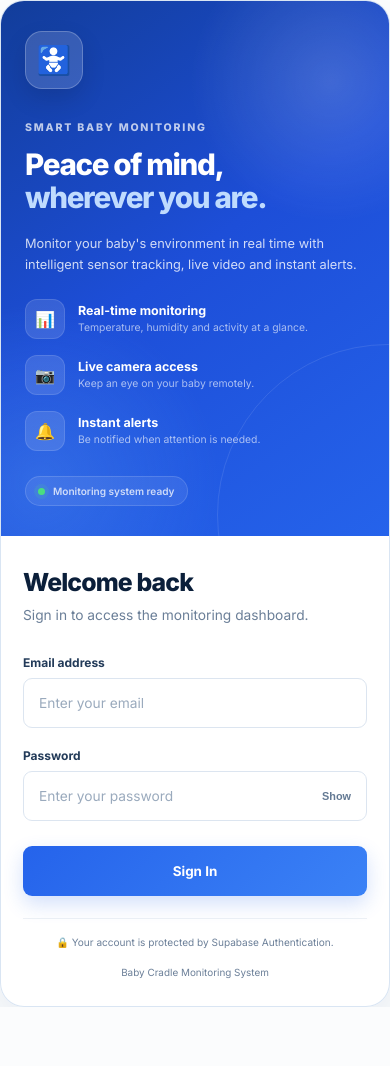
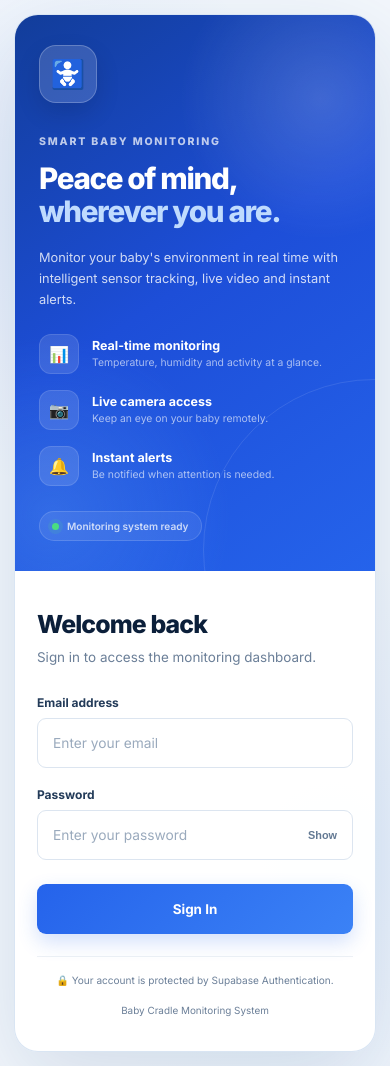
Before and after one commit to MULOWEZI/baby-monitoring-system, a Flask app: page /login in a window 390 px wide. Before the commit the page ends 1007 px from the top, so only its background shows below. Run offline with Flask 3, Linux system fonts and the light colour scheme.

Commit message:
Update login.html

```diff
--- a/templates/login.html
+++ b/templates/login.html
@@ -10,70 +10,345 @@
 
 
 
+
+
 <style>
-:root{--primary:#2563eb;--primary-dark:#1d4ed8;--text:#0b1f3a;--muted:#6b7f98;--border:#dce5f0;--danger:#dc2626;--success:#15803d}
+:root{
+  --primary:#2563eb;
+  --primary-dark:#1d4ed8;
+  --text:#0b1f3a;
+  --muted:#6b7f98;
+  --border:#dce5f0;
+  --danger:#dc2626;
+  --success:#15803d;
+}
 *{box-sizing:border-box;margin:0;padding:0}
-body{min-height:100vh;font-family:Inter,Arial,sans-serif;background:#fff;color:var(--text);display:block;padding:0;overflow-x:hidden}
-.login-layout{width:100%;min-height:100vh;display:grid;grid-template-columns:50% 50%;background:#fff}
 
-/* LEFT */
-.welcome-panel{position:relative;min-height:100vh;display:flex;align-items:center;padding:0 clamp(42px,8vw,120px);color:#fff;overflow:hidden;background:radial-gradient(circle at 15% 20%,rgba(255,255,255,.12),transparent 30%),radial-gradient(circle at 85% 85%,rgba(96,165,250,.18),transparent 32%),linear-gradient(145deg,#123f9c,#1d4ed8 48%,#2563eb)}
-.welcome-panel:before{content:"";position:absolute;width:620px;height:620px;border:1px solid rgba(255,255,255,.08);border-radius:50%;right:-360px;bottom:-360px}
-.welcome-panel:after{content:"";position:absolute;width:300px;height:300px;border:1px solid rgba(255,255,255,.06);border-radius:50%;left:-190px;top:-160px}
-.welcome-content{position:relative;z-index:2;width:100%;max-width:500px;margin:0 auto}
-.welcome-logo{width:58px;height:58px;border-radius:16px;display:grid;place-items:center;background:rgba(255,255,255,.13);border:1px solid rgba(255,255,255,.2);font-size:1.7rem;margin-bottom:30px;box-shadow:0 12px 30px rgba(0,0,0,.12)}
-.welcome-kicker{display:block;font-size:.67rem;font-weight:800;letter-spacing:2px;color:rgba(255,255,255,.68);margin-bottom:15px}
-.welcome-panel h2{font-size:clamp(2rem,3.4vw,3.15rem);line-height:1.08;letter-spacing:-.055em;font-weight:800;max-width:500px;margin-bottom:20px}
+html,body{width:100%;min-height:100%}
+
+body{
+  min-height:100vh;
+  font-family:Inter,Arial,sans-serif;
+  background:
+    radial-gradient(circle at 15% 20%,rgba(37,99,235,.08),transparent 30%),
+    radial-gradient(circle at 85% 80%,rgba(96,165,250,.09),transparent 32%),
+    #f3f7fc;
+  color:var(--text);
+  display:flex;
+  align-items:center;
+  justify-content:center;
+  padding:40px;
+  overflow:auto;
+}
+
+/* CENTERED APPLICATION CARD */
+.login-layout{
+  width:min(1120px,100%);
+  min-height:680px;
+  display:grid;
+  grid-template-columns:50% 50%;
+  background:#fff;
+  border:1px solid #dce6f2;
+  border-radius:28px;
+  overflow:hidden;
+  box-shadow:0 28px 80px rgba(31,70,120,.14);
+}
+
+/* LEFT PANEL */
+.welcome-panel{
+  min-height:680px;
+  display:flex;
+  align-items:center;
+  justify-content:center;
+  padding:60px;
+  color:#fff;
+  position:relative;
+  overflow:hidden;
+  background:
+    radial-gradient(circle at 15% 20%,rgba(255,255,255,.12),transparent 30%),
+    radial-gradient(circle at 85% 85%,rgba(96,165,250,.18),transparent 32%),
+    linear-gradient(145deg,#123f9c 0%,#1d4ed8 48%,#2563eb 100%);
+}
+
+.welcome-panel:before{
+  content:"";
+  position:absolute;
+  width:620px;height:620px;
+  border:1px solid rgba(255,255,255,.08);
+  border-radius:50%;
+  right:-360px;bottom:-360px;
+}
+
+.welcome-panel:after{
+  content:"";
+  position:absolute;
+  width:300px;height:300px;
+  border:1px solid rgba(255,255,255,.06);
+  border-radius:50%;
+  left:-190px;top:-160px;
+}
+
+.welcome-content{
+  position:relative;
+  z-index:2;
+  width:min(470px,100%);
+  margin:0 auto;
+}
+
+.welcome-logo{
+  width:58px;height:58px;
+  border-radius:16px;
+  display:grid;
+  place-items:center;
+  background:rgba(255,255,255,.13);
+  border:1px solid rgba(255,255,255,.20);
+  font-size:1.7rem;
+  margin-bottom:30px;
+  box-shadow:0 12px 30px rgba(0,0,0,.12);
+}
+
+.welcome-kicker{
+  display:block;
+  font-size:.67rem;
+  font-weight:800;
+  letter-spacing:2px;
+  color:rgba(255,255,255,.68);
+  margin-bottom:15px;
+}
+
+.welcome-panel h2{
+  font-size:clamp(2rem,3.2vw,3.05rem);
+  line-height:1.08;
+  letter-spacing:-.055em;
+  font-weight:800;
+  margin-bottom:20px;
+}
+
 .welcome-panel h2 span{color:#bfdbfe}
-.welcome-panel p{max-width:490px;color:rgba(255,255,255,.78);font-size:.92rem;line-height:1.7}
-.feature-list{display:flex;flex-direction:column;gap:15px;margin-top:30px}
-.feature{display:flex;align-items:center;gap:13px}
-.feature-icon{width:38px;height:38px;flex:0 0 38px;display:grid;place-items:center;border-radius:11px;background:rgba(255,255,255,.1);border:1px solid rgba(255,255,255,.11)}
+
+.welcome-panel p{
+  max-width:470px;
+  color:rgba(255,255,255,.78);
+  font-size:.9rem;
+  line-height:1.7;
+}
+
+.feature-list{
+  display:flex;
+  flex-direction:column;
+  gap:15px;
+  margin-top:30px;
+}
+
+.feature{
+  display:flex;
+  align-items:center;
+  gap:13px;
+}
+
+.feature-icon{
+  width:38px;height:38px;
+  flex:0 0 38px;
+  display:grid;
+  place-items:center;
+  border-radius:11px;
+  background:rgba(255,255,255,.10);
+  border:1px solid rgba(255,255,255,.11);
+}
+
 .feature strong{display:block;font-size:.76rem;margin-bottom:2px}
-.feature small{display:block;color:rgba(255,255,255,.6);font-size:.64rem;line-height:1.4}
-.welcome-status{display:inline-flex;align-items:center;gap:8px;margin-top:30px;padding:8px 12px;border-radius:20px;border:1px solid rgba(255,255,255,.12);background:rgba(255,255,255,.07);color:rgba(255,255,255,.68);font-size:.62rem;font-weight:600}
-.status-dot{width:7px;height:7px;border-radius:50%;background:#4ade80;box-shadow:0 0 0 4px rgba(74,222,128,.12)}
+.feature small{display:block;color:rgba(255,255,255,.60);font-size:.64rem;line-height:1.4}
 
-/* RIGHT */
-.login-layout>.login-shell{width:100%;min-height:100vh;padding:0 clamp(42px,8vw,120px);display:flex;align-items:center;justify-content:center}
+.welcome-status{
+  display:inline-flex;
+  align-items:center;
+  gap:8px;
+  margin-top:30px;
+  padding:8px 12px;
+  border-radius:20px;
+  border:1px solid rgba(255,255,255,.12);
+  background:rgba(255,255,255,.07);
+  color:rgba(255,255,255,.68);
+  font-size:.62rem;
+  font-weight:600;
+}
+
+.status-dot{
+  width:7px;height:7px;border-radius:50%;
+  background:#4ade80;
+  box-shadow:0 0 0 4px rgba(74,222,128,.12);
+}
+
+/* RIGHT LOGIN AREA */
+.login-layout>.login-shell{
+  width:100%;
+  min-height:680px;
+  padding:60px 70px;
+  display:flex;
+  align-items:center;
+  justify-content:center;
+}
+
 .login-layout>.login-shell .brand{display:none}
-.login-layout>.login-shell .card{width:100%;max-width:500px;margin:0 auto;padding:0;border:0;border-radius:0;box-shadow:none;background:transparent;overflow:visible}
+
+.login-layout>.login-shell .card{
+  width:min(430px,100%);
+  max-width:430px;
+  margin:0 auto !important;
+  padding:0;
+  border:0;
+  border-radius:0;
+  box-shadow:none;
+  background:transparent;
+  overflow:visible;
+}
+
 .login-layout>.login-shell .card:before{display:none}
-.card h2{font-size:1.8rem;line-height:1.2;font-weight:800;letter-spacing:-.035em;margin-bottom:7px}
-.subtitle{font-size:.86rem;color:var(--muted);line-height:1.5;margin-bottom:30px}
-.field{margin-bottom:20px}
-.field label{display:block;font-size:.75rem;font-weight:700;margin-bottom:8px;color:#233b59}
-.field input{width:100%;height:50px;padding:0 15px;border:1px solid var(--border);border-radius:9px;outline:none;font:inherit;font-size:.86rem;color:var(--text);background:#fff;transition:.2s}
+
+.card h2{
+  font-size:1.75rem;
+  line-height:1.2;
+  font-weight:800;
+  letter-spacing:-.035em;
+  margin-bottom:7px;
+}
+
+.subtitle{
+  font-size:.84rem;
+  color:var(--muted);
+  line-height:1.5;
+  margin-bottom:28px;
+}
+
+.field{margin-bottom:19px}
+
+.field label{
+  display:block;
+  font-size:.75rem;
+  font-weight:700;
+  margin-bottom:8px;
+  color:#233b59;
+}
+
+.field input{
+  width:100%;
+  height:50px;
+  padding:0 15px;
+  border:1px solid var(--border);
+  border-radius:9px;
+  outline:none;
+  font:inherit;
+  font-size:.86rem;
+  color:var(--text);
+  background:#fff;
+  transition:.2s;
+}
+
 .field input::placeholder{color:#9aaabd}
 .field input:hover{border-color:#c5d4e4}
-.field input:focus{border-color:var(--primary);box-shadow:0 0 0 3px rgba(37,99,235,.09)}
-.password-wrap{position:relative}.password-wrap input{padding-right:72px}
-.toggle-password{position:absolute;right:8px;top:50%;transform:translateY(-50%);border:0;background:transparent;color:#637993;font-size:.68rem;font-weight:700;cursor:pointer;padding:6px 8px;border-radius:7px}
+.field input:focus{
+  border-color:var(--primary);
+  box-shadow:0 0 0 3px rgba(37,99,235,.09);
+}
+
+.password-wrap{position:relative}
+.password-wrap input{padding-right:72px}
+
+.toggle-password{
+  position:absolute;
+  right:8px;top:50%;
+  transform:translateY(-50%);
+  border:0;
+  background:transparent;
+  color:#637993;
+  font-size:.68rem;
+  font-weight:700;
+  cursor:pointer;
+  padding:6px 8px;
+  border-radius:7px;
+}
+
 .toggle-password:hover{color:var(--primary);background:#eff6ff}
-button.login-btn{width:100%;height:50px;border:0;border-radius:9px;padding:0 18px;background:linear-gradient(135deg,#2563eb,#3b82f6);color:#fff;font:700 .84rem Inter,Arial,sans-serif;cursor:pointer;box-shadow:0 8px 20px rgba(37,99,235,.2);transition:.2s;margin-top:5px}
-.login-btn:hover{transform:translateY(-1px);background:linear-gradient(135deg,#1d4ed8,#2563eb);box-shadow:0 11px 24px rgba(37,99,235,.25)}
+
+button.login-btn{
+  width:100%;
+  height:50px;
+  border:0;
+  border-radius:9px;
+  padding:0 18px;
+  background:linear-gradient(135deg,#2563eb,#3b82f6);
+  color:#fff;
+  font:700 .84rem Inter,Arial,sans-serif;
+  cursor:pointer;
+  box-shadow:0 8px 20px rgba(37,99,235,.20);
+  transition:.2s;
+  margin-top:5px;
+}
+
+.login-btn:hover{
+  transform:translateY(-1px);
+  background:linear-gradient(135deg,#1d4ed8,#2563eb);
+  box-shadow:0 11px 24px rgba(37,99,235,.25);
+}
+
 .login-btn:disabled{opacity:.6;cursor:not-allowed;transform:none}
-.message{display:none;border-radius:9px;padding:10px 12px;font-size:.73rem;margin-bottom:15px;line-height:1.4}
+
+.message{
+  display:none;
+  border-radius:9px;
+  padding:10px 12px;
+  font-size:.73rem;
+  margin-bottom:15px;
+  line-height:1.4;
+}
+
 .message.error{display:block;background:#fff5f5;color:var(--danger);border:1px solid #fecaca}
 .message.success{display:block;background:#f0fdf4;color:var(--success);border:1px solid #bbf7d0}
-.security{display:flex;justify-content:center;align-items:center;gap:6px;margin-top:22px;padding-top:17px;border-top:1px solid #edf1f5;text-align:center;color:var(--muted);font-size:.63rem}
+
+.security{
+  display:flex;
+  justify-content:center;
+  align-items:center;
+  gap:6px;
+  margin-top:22px;
+  padding-top:17px;
+  border-top:1px solid #edf1f5;
+  text-align:center;
+  color:var(--muted);
+  font-size:.63rem;
+}
+
 .footer{text-align:center;color:var(--muted);font-size:.62rem;margin-top:18px}
 
 @media(max-width:900px){
-  .login-layout{grid-template-columns:1fr}
-  .welcome-panel{min-height:auto;padding:60px 8%}
-  .welcome-content{max-width:620px}
-  .login-layout>.login-shell{min-height:auto;padding:60px 8%}
+  body{padding:24px}
+  .login-layout{
+    width:min(620px,100%);
+    grid-template-columns:1fr;
+    min-height:auto;
+  }
+  .welcome-panel{
+    min-height:430px;
+    padding:50px 42px;
+  }
+  .login-layout>.login-shell{
+    min-height:500px;
+    padding:50px 42px;
+  }
 }
+
 @media(max-width:560px){
-  .welcome-panel{padding:42px 24px}
+  body{padding:14px}
+  .login-layout{border-radius:20px}
+  .welcome-panel{min-height:390px;padding:38px 26px}
   .welcome-panel h2{font-size:2rem}
   .welcome-panel p{font-size:.82rem}
-  .feature-list{margin-top:25px}
-  .login-layout>.login-shell{padding:40px 24px 34px}
+  .login-layout>.login-shell{min-height:480px;padding:40px 26px}
   .card h2{font-size:1.55rem}
 }
 </style>
+
+
 
 
 
```
